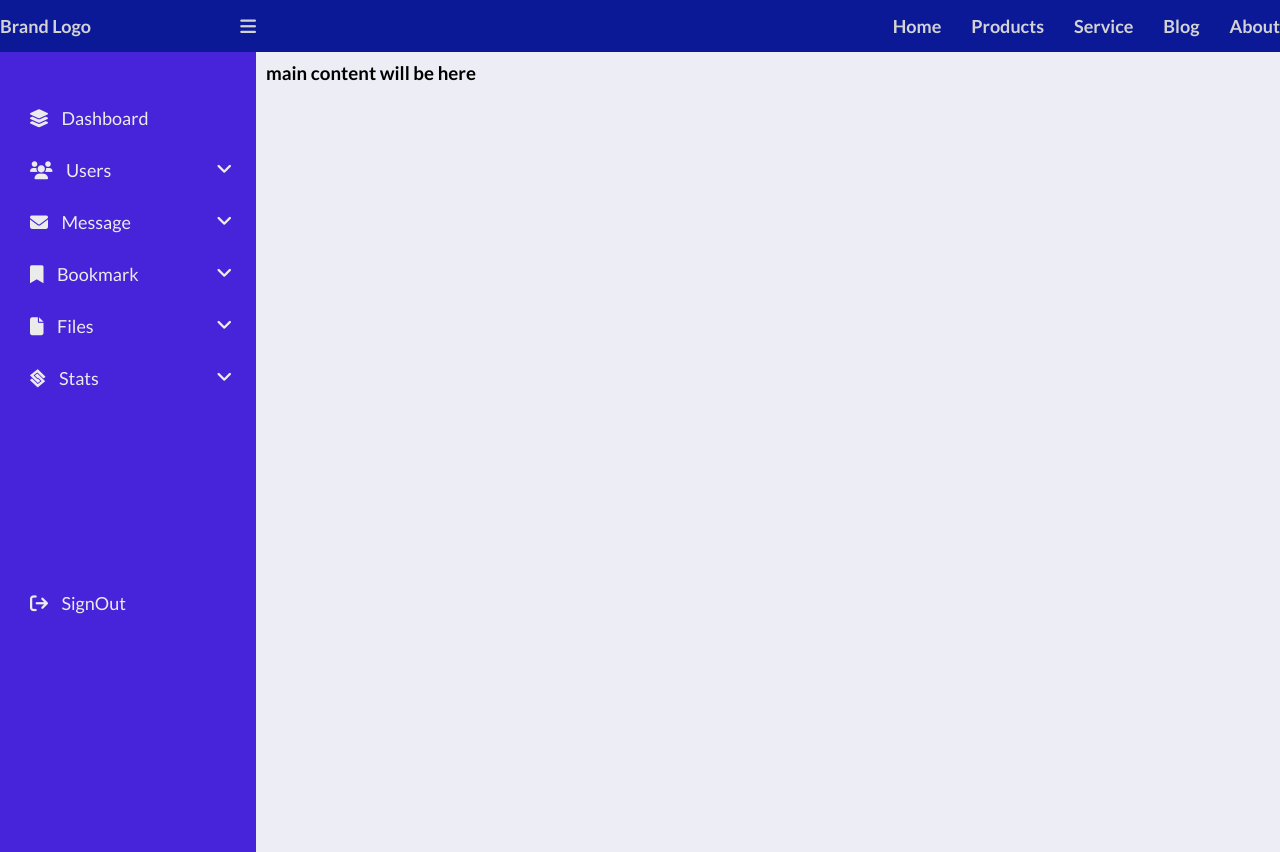
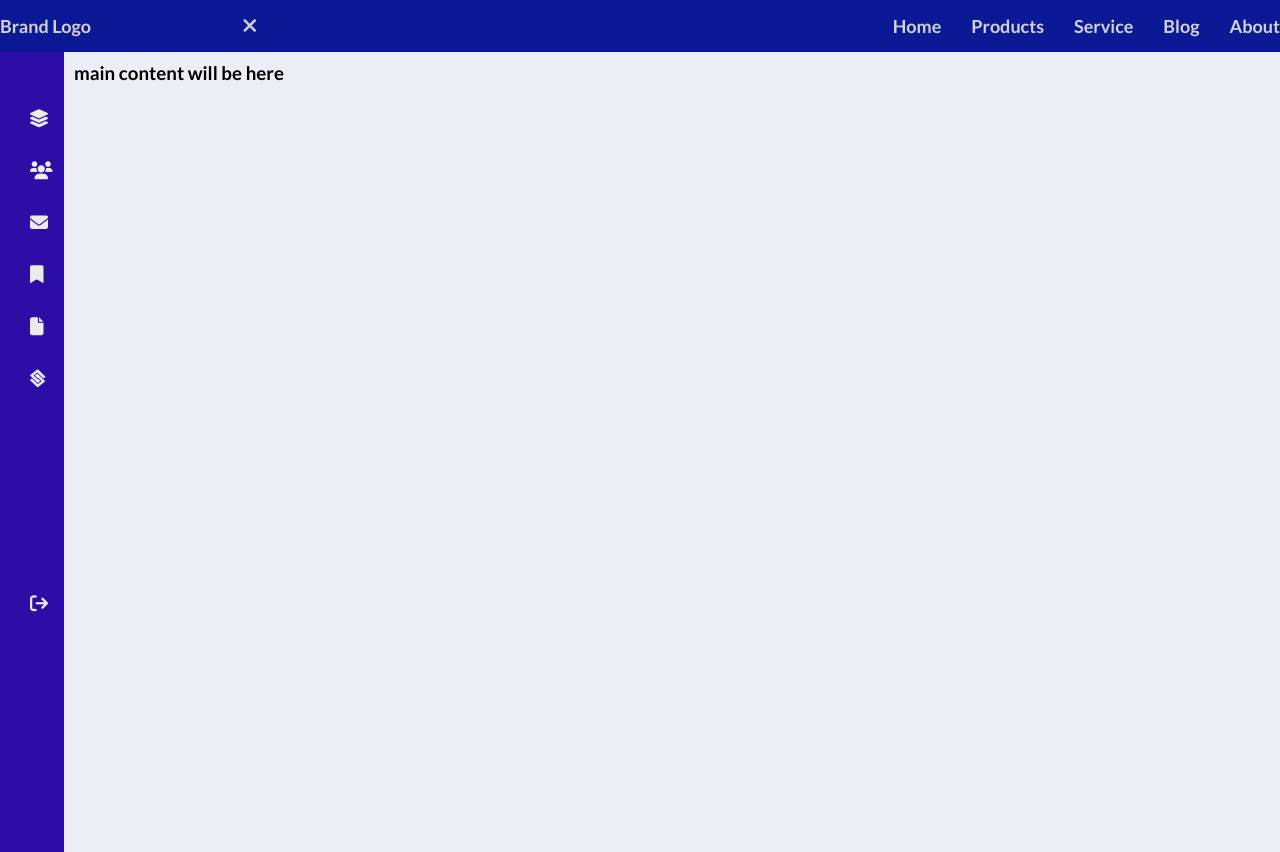
Before and after one commit to SohelTanbir/Toggle-Sidebar, a plain HTML site: page index.html in a window 1280 px wide. Both pictures are taken after a click on the element 248 px from the left and 26 px from the top of the page. Drawn offline with nearby package versions, Linux system fonts and the light colour scheme.

Commit message:
sidebar toggle feature completed

```diff
--- a/css/style.css
+++ b/css/style.css
@@ -40,6 +40,11 @@ ul{
     font-size:18px;
     color: #d3d3d3;
     cursor: pointer;
+    position: relative;
+}
+.logo span i:last-child{
+    display: none;
+    font-size: 20px;
 }
 .logo a{
     font-size:18px;
@@ -66,7 +71,7 @@ ul{
     position: relative;
     width: 20%;
     height: 100vh;
-    background:#4723D9;
+    background:#2c0ea7;
     padding-top:55px;
     padding-left: 30px;
 }
@@ -81,7 +86,7 @@ ul{
     margin-top: 90%;
 }
 .sidebar .sidebar-list li a .left-icon{
-    margin-right: 10px;
+    margin-right: 20px;
 }
 .sidebar .sidebar-list li a .right-icon{
     position: absolute;
@@ -89,7 +94,7 @@ ul{
 }
 .sidebar .sidebar-list li a .right-icon i{
     position: absolute;
-    transition: all 5s ease ;
+    transition: all .5s ease ;
 }
 .sidebar .sidebar-list li a .right-icon i:hover i{
     font-size: 50px;
@@ -117,10 +122,19 @@ ul{
 .sidebar-sub-list li:last-child{
     margin-top: 0!important;
 }
+/*toggle sidebar add and remove the class*/
+.main-content-toggle{
+    position: absolute;
+    right: 0;
+    width: 95%!important;
+    transition: all .2s;
+}
+
 
 .main-content{
     width: 80%;
-    min-height: 100vh;
+    height: 100vh;
     background: #edeef5;
     padding: 10px;
+    transition: all .2s;
 }
--- a/index.html
+++ b/index.html
@@ -4,7 +4,7 @@
         <meta charset="UTF-8">
         <meta http-equiv="X-UA-Compatible" content="IE=edge">
         <meta name="viewport" content="width=device-width, initial-scale=1.0">
-        <title>Toggle Sidebar</title>
+        <title>Sidebar Toggle with animation</title>
         <!--google fonts-->
         <link
             href="https://fonts.googleapis.com/css2?family=Lato:wght@300;400;700&display=swap"
@@ -25,6 +25,7 @@
                             <a href="index.html">Brand Logo</a>
                             <span class="toggle-icon">
                                 <i class="fa-solid fa-bars"></i>
+                                <i class="fa-solid fa-xmark"></i>
                             </span>
                         </div>
                     </div>
@@ -52,6 +53,7 @@
                                         class="fa-solid fa-layer-group"></i></span>
                                 Dashboard
                             </a>
+
                         </li>
                         <li class="user">
                             <a href="#">
@@ -84,6 +86,8 @@
                                 </li>
                             </ul>
                         </li>
+
+
                         <li class="message">
                             <a href="#">
                                 <span class="left-icon"><i class="fa-solid
--- a/js/main.js
+++ b/js/main.js
@@ -1,6 +1,14 @@
 $(document).ready(function(){
 
-// select sidebar right icon
+// toggle sidebar
+$(".toggle-icon").click(function(){
+    $(".main-content").toggleClass("main-content-toggle");
+    $(".toggle-icon .fa-bars").toggle()
+    $(".toggle-icon .fa-xmark").toggle()
+})
+
+
+// toggle sidebar sub list item
 $(".sidebar-list li.user").click(function(){
     $(".sidebar-list li.user .angle_down").toggle()
     $(".sidebar-list li.user .angle_up").toggle();
@@ -26,6 +34,12 @@ $(".sidebar-list li.stats").click(function(){
     $(".sidebar-list li.stats .angle_up").toggle();
     $(".sidebar-list li.stats .sidebar-sub-list").slideToggle();
 })
+$(".sidebar-list li").click(function(){
+    console.log($(".sidebar-list li"));
+});
+
+
+
 
 
 
```
